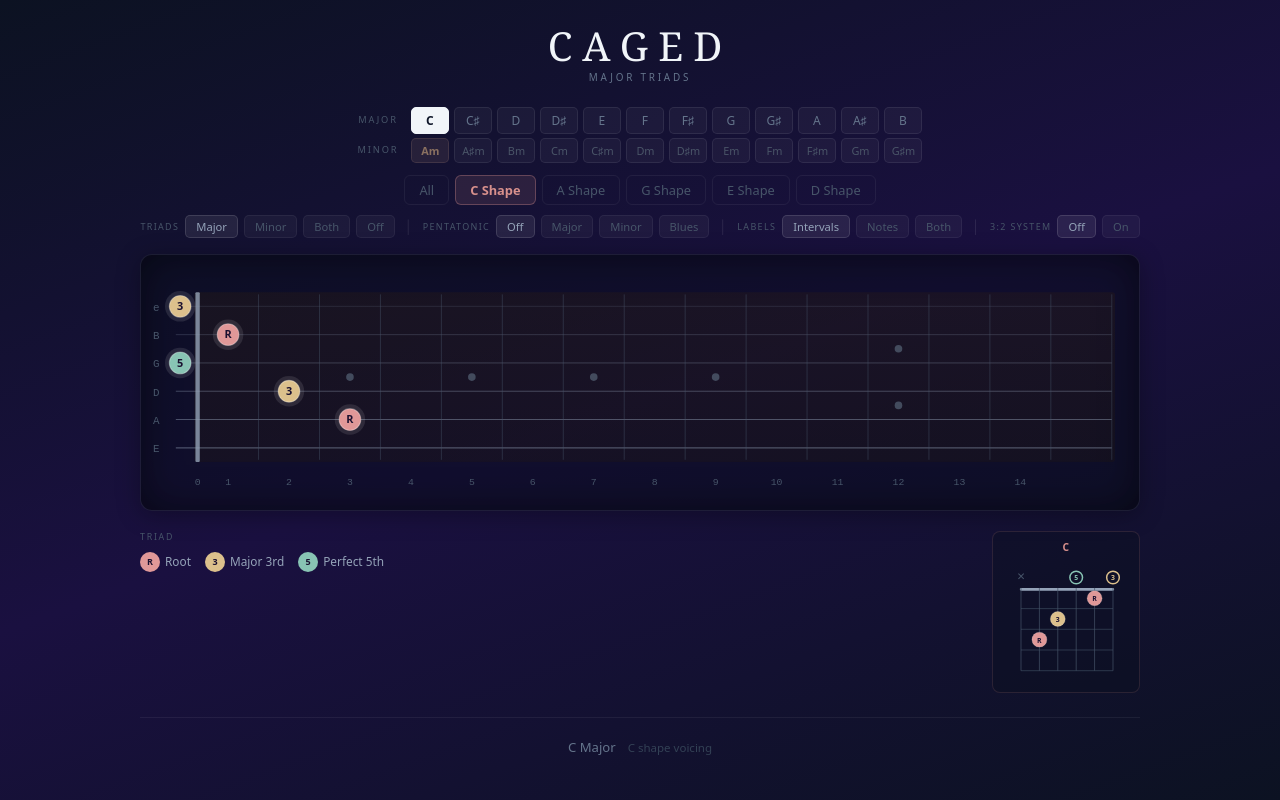
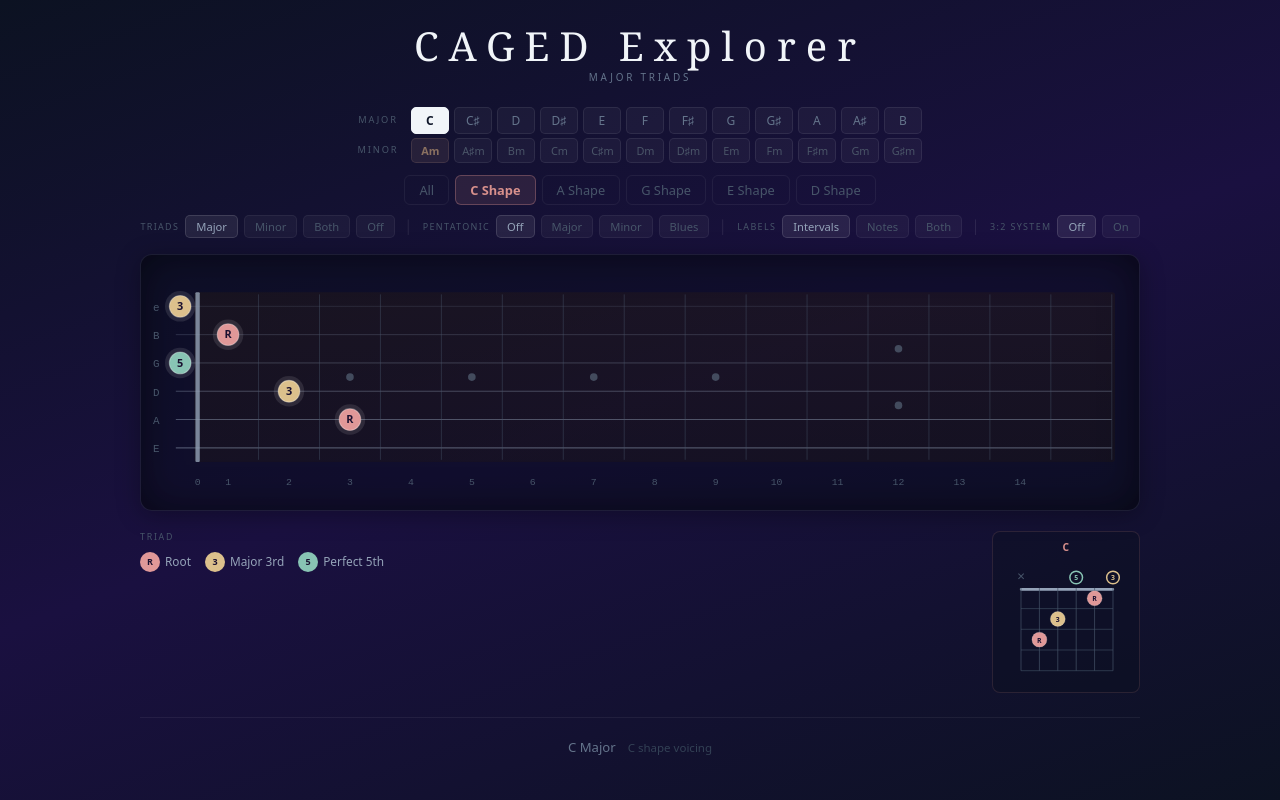
Before and after one commit to tartansandal/caged-explorer, a React (Vite) app: page / in a window 1280 px wide. Built offline with nearby package versions, Linux system fonts and the light colour scheme.

Commit message:
fix: update heading to CAGED Explorer and remove uppercase transform

```diff
--- a/src/App.jsx
+++ b/src/App.jsx
@@ -520,8 +520,8 @@ export default function CAGEDExplorer() {
       <div style={{ maxWidth: 1000, margin: "0 auto" }}>
 
         <h1 style={{ textAlign: "center", fontSize: "2.5rem", fontWeight: 300, margin: "0 0 2px",
-          letterSpacing: "0.25em", textTransform: "uppercase", color: "#f1f5f9", fontFamily: "Georgia, 'Times New Roman', serif" }}>
-          CAGED
+          letterSpacing: "0.25em", color: "#f1f5f9", fontFamily: "Georgia, 'Times New Roman', serif" }}>
+          CAGED Explorer
         </h1>
         <p style={{ textAlign: "center", fontSize: "0.62rem", color: THEME.text.muted, margin: "0 0 22px",
           letterSpacing: "0.28em", textTransform: "uppercase" }}>
```
